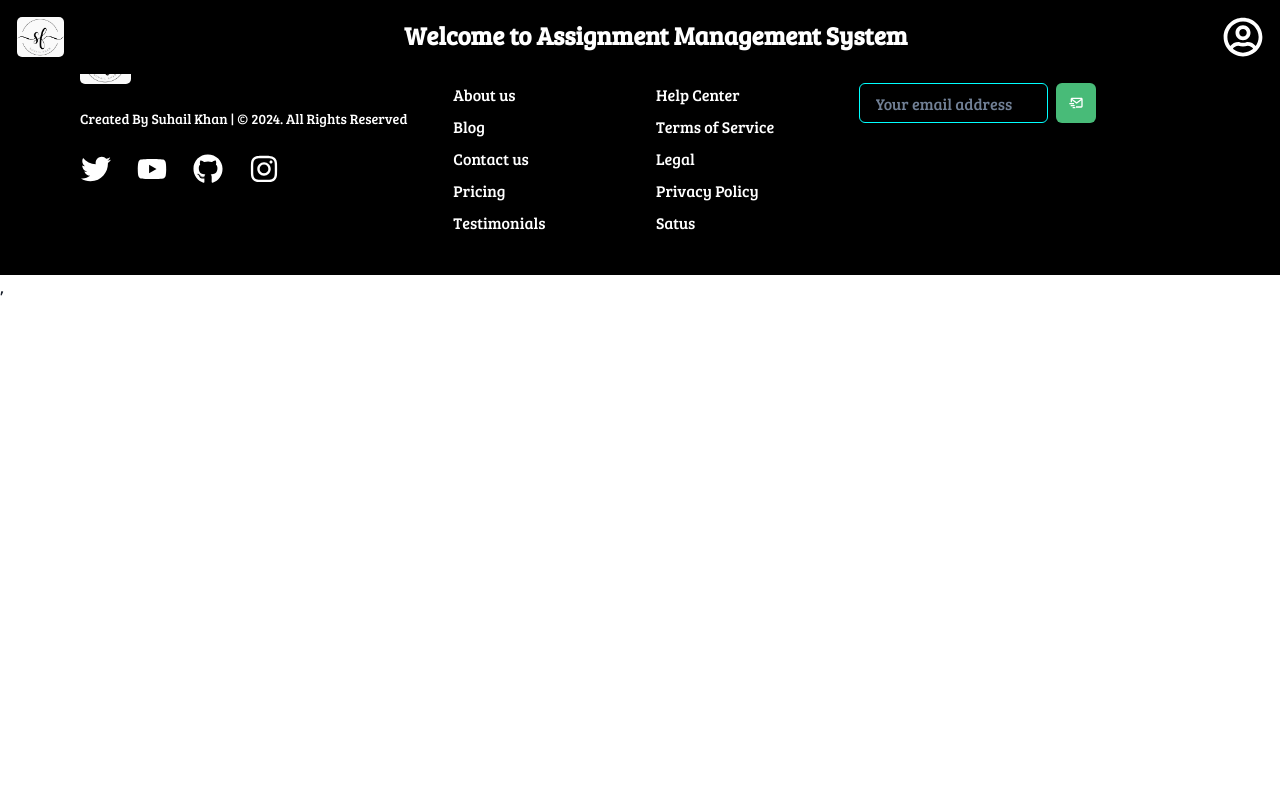
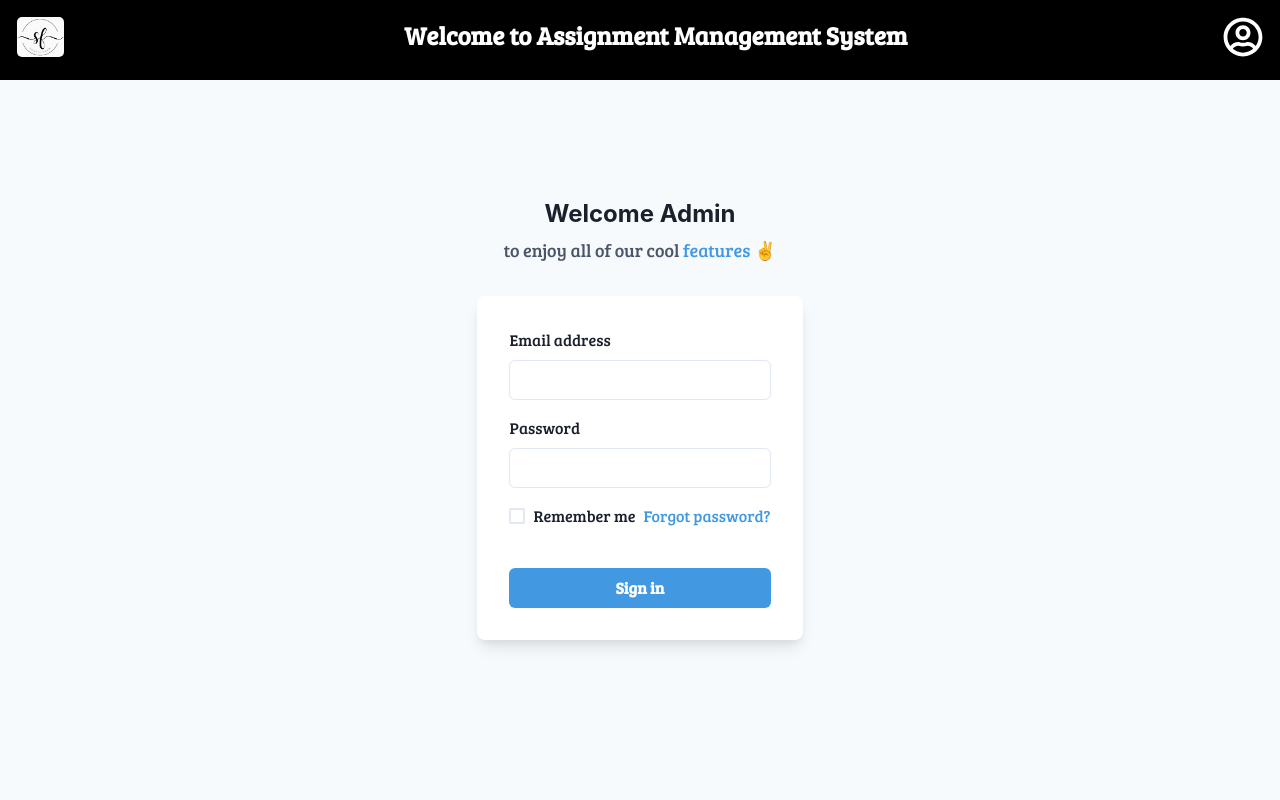
Before and after one commit to suhail3535/Trainee_assignment_dashboard, a React (Vite) app in the folder dashboard/: page /login in a window 1280 px wide. Shown: the top 800 px of the page. Built offline with nearby package versions, Linux system fonts and the light colour scheme.

Commit message:
update route

```diff
--- a/dashboard/src/Component/Navbar.jsx
+++ b/dashboard/src/Component/Navbar.jsx
@@ -1,10 +1,28 @@
+import React from 'react';
+import "./nav.css";
+import { Dropdown, Menu, Space } from 'antd'; // Import Menu from 'antd'
+import { FaRegUserCircle } from 'react-icons/fa';
+import { Link, useNavigate } from "react-router-dom";
+import logoImg from "../assets/l.png";
 
-import React from 'react'
-import "./nav.css"
-import { FaRegUserCircle } from 'react-icons/fa'
-import { Link } from "react-router-dom"
-import logoImg from "../assets/l.png"
 const Navbar = () => {
+  const navigate = useNavigate();
+
+  const onClick = ({ key }) => {
+    if (key === "Logout") {
+      navigate("/");
+    } else {
+      navigate("/login");
+    }
+  };
+
+  const menu = (
+    <Menu onClick={onClick}>
+      <Menu.Item key="Admin">Admin</Menu.Item>
+      <Menu.Item key="Logout">Home</Menu.Item>
+    </Menu>
+  );
+
   return (
     <div>
       <div className='nav'>
@@ -12,20 +30,24 @@ const Navbar = () => {
           <Link to={"/"}>
             <img className='logo_khan' src={logoImg} alt="" />
           </Link>
-
         </div>
         <div className='heading_div'>
           <div id="heading">
             <h2>Welcome to Assignment Management System</h2>
           </div>
-
         </div>
         <div className='user'>
+          <Dropdown overlay={menu}>
+            <a className="ant-dropdown-link" onClick={e => e.preventDefault()}>
+              <Space>
                 <FaRegUserCircle />
+              </Space>
+            </a>
+          </Dropdown>
         </div>
       </div>
     </div>
-  )
+  );
 }
 
-export default Navbar
+export default Navbar;
--- a/dashboard/src/Component/nav.css
+++ b/dashboard/src/Component/nav.css
@@ -31,6 +31,8 @@
     display: flex;
     justify-content: center;
     align-items: center;
+    /* width: 10%; */
+    /* border: 1px solid green; */
 
 }
 .user svg{
--- a/dashboard/src/MainRoutes.jsx
+++ b/dashboard/src/MainRoutes.jsx
@@ -2,12 +2,14 @@ import React from 'react'
 import {Routes,Route } from "react-router-dom"
 import Home from './Pages/Home'
 import Student from './Pages/Student'
+import Login from './Pages/Login'
 const MainRoutes = () => {
   return (
       <div>
           <Routes>
               <Route path="/" element={<Home/>} />
-              <Route path="/admin" element={<Student />} />
+              <Route path="/record" element={<Student />} />
+              <Route path="/login" element={<Login/>} />
           </Routes>
 
     </div>
--- a/dashboard/src/Pages/AssignmentForm.jsx
+++ b/dashboard/src/Pages/AssignmentForm.jsx
@@ -21,7 +21,8 @@ const options = [
     { value: 'Vikas Kumar', label: 'Vikas Kumar' },
     { value: 'Ashok Kumar', label: 'Ashok Kumar' },
 ]
-
+// const api = "http://localhost:8080/student/add"
+const api = "https://trainee-assignment-dashboard.vercel.app/student/add"
 const VehicleInfoForm = () => {
     const [loading, setLoading] = useState(false);
     const [form] = Form.useForm();
@@ -29,7 +30,7 @@ const VehicleInfoForm = () => {
     const handleFormSubmit = async (values) => {
         setLoading(true);
         try {
-            const response = await axios.post('https://trainee-assignment-dashboard.vercel.app/student/add', values);
+            const response = await axios.post(api, values);
             setLoading(false);
             toast.success("Thank you for submitting your assignment!");
 
--- /dev/null
+++ b/dashboard/src/Pages/Login.jsx
@@ -0,0 +1,81 @@
+import React, { useState } from 'react';
+import { Flex, Box, FormControl, FormLabel, Input, Checkbox, Stack, Link, Button, Heading, Text, useColorModeValue } from '@chakra-ui/react';
+import { Link as RouterLink, useNavigate } from 'react-router-dom';
+import './form.css';
+import { ToastContainer, toast } from "react-toastify";
+import 'react-toastify/dist/ReactToastify.css';
+
+const Login = () => {
+    const [email, setEmail] = useState('');
+    const [password, setPassword] = useState('');
+    const navigate = useNavigate();
+
+    const handleLogin = () => {
+        // Check if email and password match the admin credentials
+        if (email === 'admin@gmail.com' && password === 'admin123') {
+            // Redirect to admin page
+            toast.success("Login Success!")
+            setTimeout(() => {
+                navigate('/record');
+            }, 2000);
+        } else {
+            // Show error message for invalid credentials
+            toast.error("Wrong Credentials!");
+
+        }
+    };
+
+    return (
+        <Flex className='main_form_login'
+            minH={'100vh'}
+            align={'center'}
+            justify={'center'}
+            bg={useColorModeValue('gray.50', 'gray.800')}>
+            <Stack spacing={8} mx={'auto'} maxW={'lg'} py={12} px={6}>
+                <Stack align={'center'}>
+                    <Heading fontSize={'2xl'}>Welcome Admin</Heading>
+                    <Text fontSize={'lg'} color={'gray.600'}>
+                        to enjoy all of our cool <Link as={RouterLink} to={'/features'} color={'blue.400'}>features</Link> ✌️
+                    </Text>
+                </Stack>
+                <Box
+                    rounded={'lg'}
+                    bg={useColorModeValue('white', 'gray.700')}
+                    boxShadow={'lg'}
+                    p={8}>
+                    <Stack spacing={4}>
+                        <FormControl id="email">
+                            <FormLabel>Email address</FormLabel>
+                            <Input type="email" value={email} onChange={(e) => setEmail(e.target.value)} />
+                        </FormControl>
+                        <FormControl id="password">
+                            <FormLabel>Password</FormLabel>
+                            <Input type="password" value={password} onChange={(e) => setPassword(e.target.value)} />
+                        </FormControl>
+                        <Stack spacing={10}>
+                            <Stack
+                                direction={{ base: 'column', sm: 'row' }}
+                                align={'start'}
+                                justify={'space-between'}>
+                                <Checkbox>Remember me</Checkbox>
+                                <Link as={RouterLink} color={'blue.400'} to={'/forgot-password'}>Forgot password?</Link>
+                            </Stack>
+                            <Button
+                                bg={'blue.400'}
+                                color={'white'}
+                                _hover={{
+                                    bg: 'blue.500',
+                                }}
+                                onClick={handleLogin}>
+                                Sign in
+                            </Button>
+                        </Stack>
+                    </Stack>
+                </Box>
+            </Stack>
+            <ToastContainer /> {/* Add ToastContainer here */}
+        </Flex>
+    );
+}
+
+export default Login;
--- a/dashboard/src/Pages/Student.jsx
+++ b/dashboard/src/Pages/Student.jsx
@@ -5,7 +5,8 @@ import Loader from './Loader';
 
 import DataTable from './TableData';
 
-
+// const api = "http://localhost:8080/student"
+const api ="https://trainee-assignment-dashboard.vercel.app/student"
 const Student = () => {
     const [data, setData] = useState([])
     const [loading, setLoading] = useState(true);
@@ -13,7 +14,7 @@ const Student = () => {
 
     const getdata = async () => {
         try {
-            let res = await axios.get("https://trainee-assignment-dashboard.vercel.app/student")
+            let res = await axios.get(api)
             console.log(res.data);
             setData(res.data)
             setLoading(false)
--- a/dashboard/src/Pages/form.css
+++ b/dashboard/src/Pages/form.css
@@ -7,6 +7,10 @@
     background-color: white;
     box-shadow: rgba(0, 0, 0, 0.05) 0px 6px 24px 0px, rgba(0, 0, 0, 0.08) 0px 0px 0px 1px;
 
+}
+.main_form_login{
+    /* border: 2px solid red; */
+    margin-top: 20px;
 }
 .icone_class:hover{
 color: cyan;transition: all 0.3s ease-in-out;
```
Also changed, not shown: dashboard/src/Pages/Exam.jsx (added, +11 -0 lines), 1 other file (tests, documents, lock files or other folders). Lines whose indentation alone changed are shown as unchanged.
